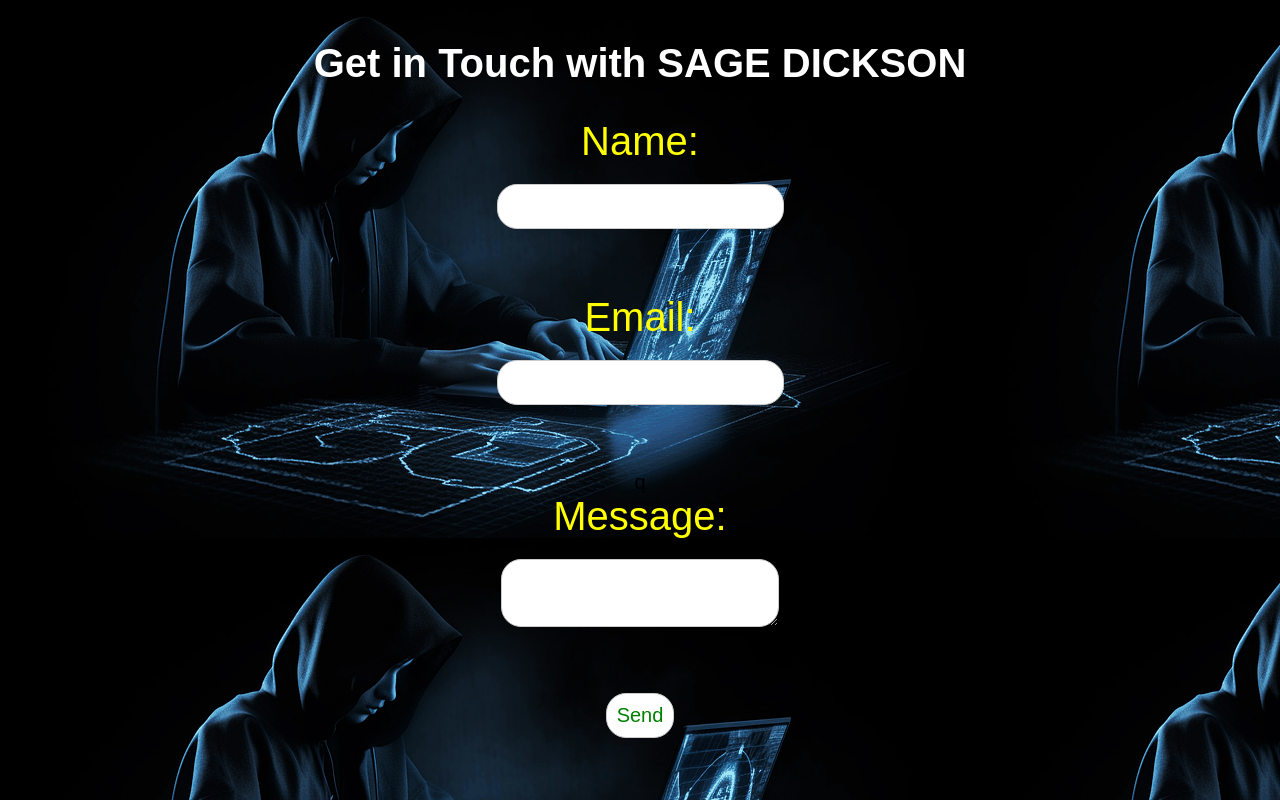
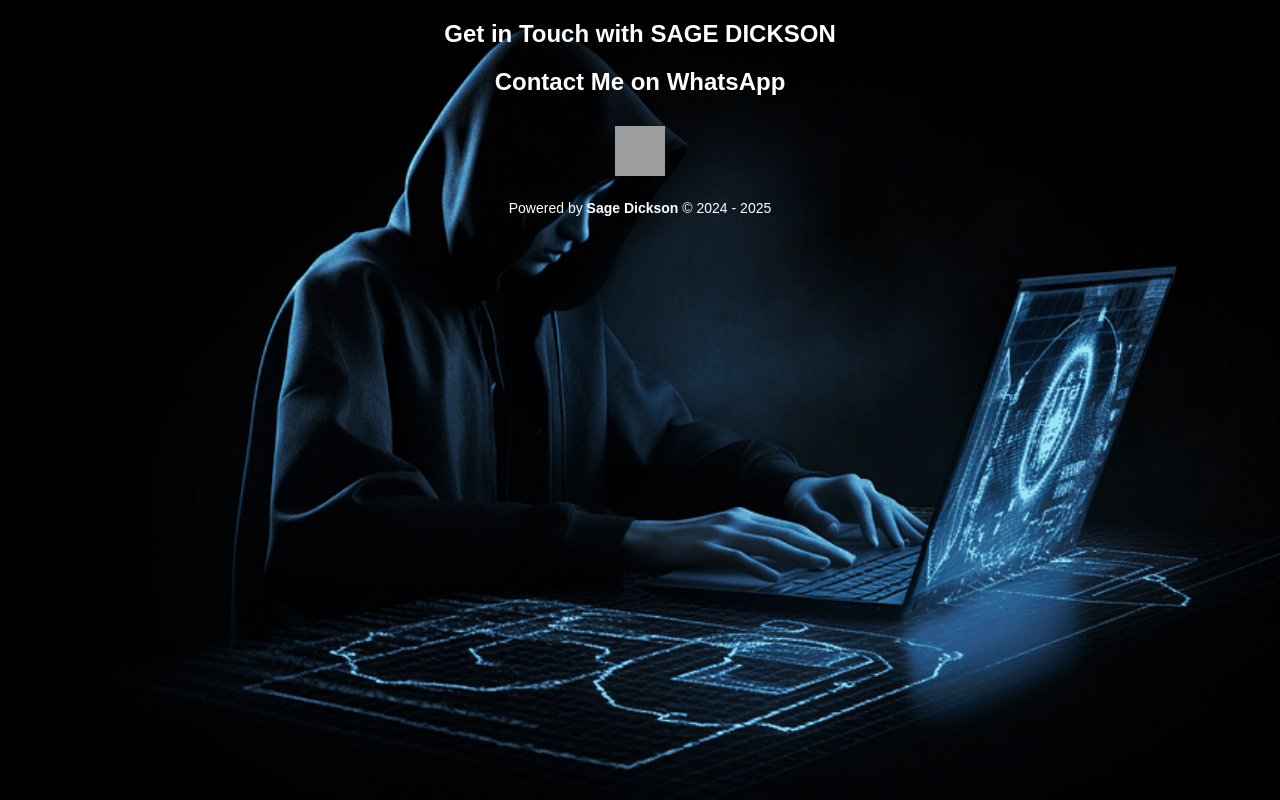
Before and after one commit to Rockykid02/dynamolab, a plain HTML site: page contact.html in a window 1280 px wide. Drawn offline with Linux system fonts and the light colour scheme; grey boxes are pictures that could not be loaded.

Commit message:
Update contact.html

```diff
--- a/contact.html
+++ b/contact.html
@@ -2,36 +2,90 @@
 <html lang="en">
 <head>
     <meta charset="UTF-8">
-    <title>Page title</title>
-    <link rel="stylesheet" href="style.css">
-
-</head>
+    <meta name="viewport" content="width=device-width, initial-scale=1.0">
+    <title>Contact Sage Dickson</title>
     <style>
-    body{
-        background-image:url(img/c.jpg);
-        font-size:20px;
+        /* General Styles */
+        body {
+            background-image: url('img/c.jpg');
+            background-size: cover;
+            background-attachment: fixed;
+            font-family: Arial, sans-serif;
+            margin: 0;
+            padding: 0;
+            color: #333;
         }
-    label{
-    font-size:40px;
-    color:yellow;
+        h2 {
+            color: white;
+            text-align: center;
         }
-    h2{
-        color:white;
+        label {
+            font-size: 18px;
+            color: white;
+            display: block;
+            margin-bottom: 10px;
+        }
+        input, textarea {
+            width: 100%;
+            padding: 10px;
+            margin-bottom: 20px;
+            border: 1px solid #ccc;
+            border-radius: 5px;
+            font-size: 16px;
+        }
+        input[type="submit"] {
+            background-color: #28a745;
+            color: white;
+            border: none;
+            cursor: pointer;
+            transition: background-color 0.3s ease;
+        }
+        input[type="submit"]:hover {
+            background-color: #218838;
+        }
+        form {
+            background-color: rgba(255, 255, 255, 0.9);
+            padding: 20px;
+            border-radius: 8px;
+            max-width: 500px;
+            margin: 30px auto;
+            box-shadow: 0 4px 10px rgba(0, 0, 0, 0.2);
+        }
+        .footer {
+            text-align: center;
+            margin-top: 20px;
+            font-size: 14px;
+            color: white;
+        }
+        .social-icons {
+            display: flex;
+            justify-content: center;
+            gap: 25px;
+            margin-top: 30px;
+        }
+        .social-icons a img {
+            width: 50px;
+            height: 50px;
+            transition: transform 0.3s ease;
+        }
+        .social-icons a img:hover {
+            transform: scale(1.2);
         }
     </style>
+</head>
 <body>
     <section id="contact">
         <h2>Get in Touch with SAGE DICKSON</h2>
-	<form
-	action="contact.php" method="post">
-		<label for="name">Name:</label>
-		<input type="text" id="name" name=" Name"><br><br>
-		<label for="email">Email:</label>
-		<input type="email" id="email" name="email"><br><br>q
-		<label for="message">Message:</label>
-		<textarea id="message" name="message"></textarea><br><br>
-		<input type="submit" value="Send">
-	</form>
+
+        <h2>Contact Me on WhatsApp</h2>
+        <div class="social-icons">
+            <a href="https://wa.me/+263780597802" target="_blank" title="WhatsApp">
+                <img src="https://cdn-icons-png.flaticon.com/512/124/124034.png" alt="WhatsApp">
+            </a>
+        </div>
+        <div class="footer">
+            Powered by <b>Sage Dickson</b> &copy; 2024 - <script>document.write(new Date().getFullYear())</script>
+        </div>
     </section>
 </body>
 		    </html>
```
Lines whose indentation alone changed are shown as unchanged.
